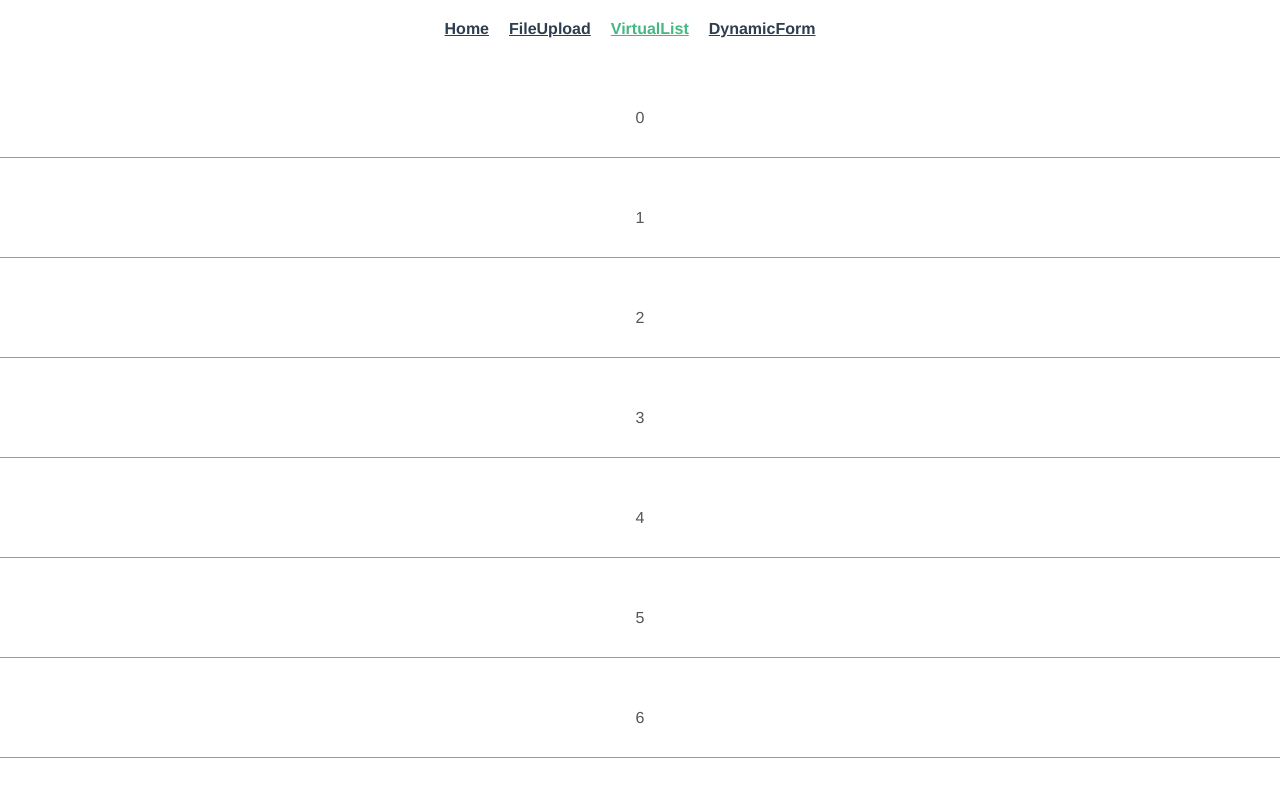
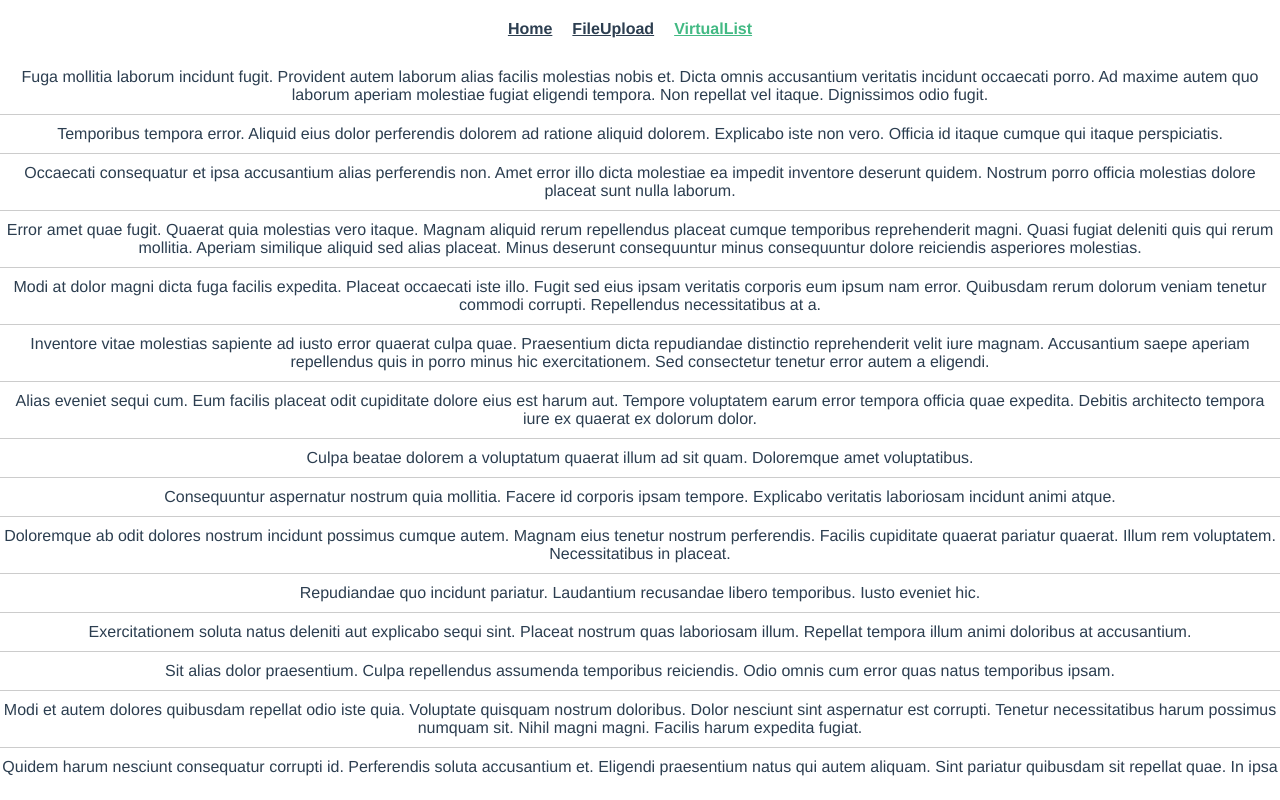
Before and after one commit to vancats/van-emphasis, a Vue app: page /virtual-list in a window 1280 px wide. Built offline with nearby package versions, Linux system fonts and the light colour scheme.

Commit message:
feat: virtual-list

```diff
--- a/package.json
+++ b/package.json
@@ -7,6 +7,7 @@
     "build": "vue-cli-service build"
   },
   "dependencies": {
+    "@faker-js/faker": "^7.3.0",
     "core-js": "^3.6.5",
     "element-ui": "^2.15.9",
     "fs-extra": "^10.1.0",
--- a/src/App.vue
+++ b/src/App.vue
@@ -4,7 +4,6 @@
       <router-link to="/">Home</router-link>
       <router-link to="/file-upload">FileUpload</router-link>
       <router-link to="/virtual-list">VirtualList</router-link>
-      <router-link to="/dynamic-form">DynamicForm</router-link>
     </div>
     <router-view />
   </div>
--- /dev/null
+++ b/src/views/VirtualList/DynamicHeight.vue
@@ -0,0 +1,178 @@
+<template>
+  <div ref="list" class="virtual-list-container" @scroll="scrollEvent">
+    <div ref="phantom" class="virtual-list-phantom"></div>
+    <div ref="content" class="virtual-list">
+      <div
+        ref="items"
+        class="virtual-list-item"
+        v-for="item in visibleData"
+        :id="item._index"
+        :key="item._index"
+      >{{ item.value }}</div>
+    </div>
+  </div>
+</template>
+
+<script>
+export default {
+  name: 'DynamicHeightVirtual',
+  props: {
+    listData: {
+      type: Array,
+      required: true,
+    },
+    estimatedItemSize: {
+      type: Number,
+      default: 50
+    },
+    bufferScale: {
+      type: Number,
+      default: 1,
+    },
+  },
+  computed: {
+    _listData() {
+      return this.listData.map((item, index) => {
+        return {
+          _index: `_${index}`,
+          ...item
+        }
+      })
+    },
+    visibleCount() {
+      return Math.ceil(this.screenHeight / this.estimatedItemSize)
+    },
+    aboveCount() {
+      return Math.min(this.start, this.bufferScale * this.visibleCount)
+    },
+    belowCount() {
+      return Math.min(this.listData.length - this.end, this.bufferScale * this.visibleCount)
+    },
+    visibleData() {
+      return this._listData.slice(this.start - this.aboveCount, this.end + this.belowCount)
+    },
+  },
+  created() {
+    this.initPositions()
+  },
+  mounted() {
+    this.screenHeight = this.$el.clientHeight
+    this.start = 0
+    this.end = this.start + this.visibleCount
+  },
+  data() {
+    return {
+      screenHeight: 0,
+      start: 0,
+      end: 0,
+      positions: [],
+    }
+  },
+  updated() {
+    this.$nextTick(() => {
+      if (!this.$refs.items || !this.$refs.items.length) return
+      this.updateItemSize()
+      let height = this.positions[this.positions.length - 1].bottom
+      this.$refs.phantom.style.height = height + 'px'
+      this.setStartOffset()
+    })
+  },
+  methods: {
+    initPositions() {
+      this.positions = this.listData.map((item, index) => {
+        return {
+          index,
+          height: this.estimatedItemSize,
+          top: index * this.estimatedItemSize,
+          bottom: (index + 1) * this.estimatedItemSize,
+        }
+      })
+    },
+    scrollEvent() {
+      const scrollTop = this.$refs.list.scrollTop
+      this.start = this.getStartIndex(scrollTop)
+      this.end = this.start + this.visibleCount
+      this.setStartOffset()
+    },
+    updateItemSize() {
+      const nodes = this.$refs.items
+      nodes.forEach(node => {
+        const rect = node.getBoundingClientRect()
+        const height = rect.height
+        const index = +node.id.slice(1)
+        const oldHeight = this.positions[index].height
+        const dHeight = oldHeight - height
+        if (dHeight) {
+          this.positions[index].bottom -= dHeight
+          this.positions[index].height = height
+          for (let i = index + 1; i < this.positions.length; i++) {
+            this.positions[i].top = this.positions[i - 1].bottom
+            this.positions[i].bottom -= dHeight
+          }
+        }
+      })
+    },
+    setStartOffset() {
+      let size = this.positions[this.start].top - (this.positions[this.start - this.aboveCount] ? this.positions[this.start - this.aboveCount].top : 0)
+      let startOffset = this.start >= 1 ? this.positions[this.start - 1].bottom - size : 0
+      this.$refs.content.style.transform = `translate3d(0, ${startOffset}px,0)`
+    },
+    //获取列表起始索引
+    getStartIndex(scrollTop = 0) {
+      //二分法查找
+      return this.binarySearch(this.positions, scrollTop)
+    },
+    //二分法查找
+    binarySearch(list, value) {
+      let start = 0
+      let end = list.length - 1
+      let tempIndex = null
+      while (start <= end) {
+        let midIndex = parseInt((start + end) / 2)
+        let midValue = list[midIndex].bottom
+        if (midValue === value) {
+          return midIndex + 1
+        } else if (midValue < value) {
+          start = midIndex + 1
+        } else if (midValue > value) {
+          if (tempIndex === null || tempIndex > midIndex) {
+            tempIndex = midIndex
+          }
+          end = end - 1
+        }
+      }
+      return tempIndex
+    },
+  },
+}
+</script>
+
+<style scoped>
+.virtual-list-container {
+  height: 100%;
+  overflow: auto;
+  position: relative;
+  -webkit-overflow-scrolling: touch;
+}
+
+.virtual-list-phantom {
+  position: absolute;
+  left: 0;
+  right: 0;
+  top: 0;
+  z-index: -1;
+}
+
+.virtual-list {
+  position: absolute;
+  left: 0;
+  right: 0;
+  top: 0;
+}
+
+.virtual-list-item {
+  padding: 10px 0;
+  border-bottom: 1px solid #ccc;
+  box-sizing: border-box;
+}
+</style>
--- /dev/null
+++ b/src/views/VirtualList/FixHeight.vue
@@ -0,0 +1,95 @@
+<template>
+  <div ref="list" class="virtual-list-container" @scroll="scrollEvent">
+    <div class="virtual-list-phantom" :style="{ height: listHeight + 'px' }"></div>
+    <div class="virtual-list" :style="{ transform: getTransform }">
+      <div
+        class="virtual-list-item"
+        v-for="item in visibleData"
+        :key="item.id"
+        :style="{ height: itemSize + 'px', lineHeight: itemSize + 'px' }"
+      >{{ item.value }}</div>
+    </div>
+  </div>
+</template>
+
+<script>
+export default {
+  name: 'FixHeightVirtual',
+  props: {
+    listData: {
+      type: Array,
+      required: true,
+    },
+    itemSize: {
+      type: String | Number,
+      default: 30,
+    },
+  },
+  computed: {
+    listHeight() {
+      return this.listData.length * this.itemSize
+    },
+    visibleCount() {
+      return Math.ceil(this.screenHeight / this.itemSize)
+    },
+    visibleData() {
+      return this.listData.slice(this.start, Math.min(this.end, this.listData.length))
+    },
+    getTransform() {
+      return `translate3d(0,${this.startOffset}px,0)`
+    },
+  },
+  data() {
+    return {
+      screenHeight: 0,
+      startOffset: 0,
+      start: 0,
+      end: null,
+    }
+  },
+  mounted() {
+    console.log(this.visibleCount)
+    this.screenHeight = this.$el.clientHeight
+    this.start = 0
+    this.end = this.start + this.visibleCount
+  },
+  methods: {
+    scrollEvent() {
+      const scrollTop = this.$refs.list.scrollTop
+      this.startOffset = scrollTop - (scrollTop % this.itemSize)
+      this.start = Math.floor(this.startOffset / this.itemSize)
+      this.end = this.start + this.visibleCount
+    }
+  },
+}
+</script>
+
+<style scoped>
+.virtual-list-container {
+  height: 100%;
+  overflow: auto;
+  position: relative;
+  -webkit-overflow-scrolling: touch;
+}
+
+.virtual-list-phantom {
+  position: absolute;
+  left: 0;
+  right: 0;
+  top: 0;
+  z-index: -1;
+}
+
+.virtual-list {
+  position: absolute;
+  left: 0;
+  right: 0;
+  top: 0;
+}
+
+.virtual-list-item {
+  padding: 10px 0;
+  border-bottom: 1px solid #ccc;
+  box-sizing: border-box;
+}
+</style>
--- a/src/views/VirtualList/fixWidth.vue
+++ /dev/null
@@ -1,102 +0,0 @@
-<template>
-  <div ref="list" class="infinite-list-container" @scroll="scrollEvent">
-    <div class="infinite-list-phantom" :style="{ height: listHeight + 'px'}"></div>
-    <div class="infinite-list" :style="{ transform: getTransform }">
-      <div
-        ref="items"
-        class="infinite-list-item"
-        v-for="item in visibleData"
-        :key="item.id"
-        :style="{ height: itemSize + 'px',lineHeight: itemSize + 'px' }"
-      >{{ item.value }}</div>
-    </div>
-  </div>
-</template>
-
-<script>
-export default {
-  name: 'VirtualList',
-  props: {
-    listData: {
-      type: Array,
-      required: true,
-    },
-    itemSize: {
-      type: Number,
-      default: 200,
-    }
-  },
-  computed: {
-    listHeight() {
-      return this.listData.length * this.itemSize
-    },
-    visibleCount() {
-      return Math.ceil(this.screenHeight / this.itemSize)
-    },
-    visibleData() {
-      console.log('this.listData.slice(this.start, Math.min(this.end, this.listData.length)): ', this.listData.slice(this.start, Math.min(this.end, this.listData.length)))
-      return this.listData.slice(this.start, Math.min(this.end, this.listData.length))
-    },
-    getTransform() {
-      return `translate3d(0, ${this.startOffset}px, 0)`
-    }
-  },
-  data() {
-    return {
-      screenHeight: 0,
-      startOffset: 0,
-      start: 0,
-      end: null,
-    }
-  },
-  mounted() {
-    this.screenHeight = this.$el.clientWidth
-    this.start = 0
-    this.end = this.start + this.visibleCount
-    console.log(this.listHeight)
-  },
-  methods: {
-    scrollEvent() {
-      let scrollTop = this.$refs.list.scrollTop
-      console.log(1)
-      console.log('scrollTop: ', scrollTop)
-      this.start = Math.floor(scrollTop / this.itemSize)
-      this.end = this.start + this.visibleCount
-      this.startOffset = scrollTop - (scrollTop % this.itemSize)
-    }
-  },
-}
-</script>
-
-
-<style scoped>
-.infinite-list-container {
-  height: 100%;
-  overflow: auto;
-  position: relative;
-  -webkit-overflow-scrolling: touch;
-}
-
-.infinite-list-phantom {
-  position: absolute;
-  left: 0;
-  top: 0;
-  right: 0;
-  z-index: -1;
-}
-
-.infinite-list {
-  left: 0;
-  right: 0;
-  top: 0;
-  position: absolute;
-  text-align: center;
-}
-
-.infinite-list-item {
-  padding: 10px;
-  color: #555;
-  box-sizing: border-box;
-  border-bottom: 1px solid #999;
-}
-</style>
--- a/src/views/VirtualList/index.vue
+++ b/src/views/VirtualList/index.vue
@@ -1,14 +1,18 @@
 <template>
   <div class="virtual">
-    <VirtualList :listData="data" :itemSize="100" />
+    <VirtualList :listData="data" :itemSize="100" :estimatedItemSize="100" />
   </div>
 </template>
 
 <script>
-import VirtualList from './fixWidth.vue'
+import VirtualList from './DynamicHeight.vue'
+import { faker } from '@faker-js/faker'
 let d = []
 for (let i = 0; i < 1000; i++) {
-  d.push({ id: i, value: i })
+  d.push({
+    id: i,
+    value: faker.lorem.sentences()
+  })
 }
 
 export default {
--- /dev/null
+++ b/vue.config.js
@@ -0,0 +1,5 @@
+module.exports = {
+  devServer: {
+    port: 9000,
+  }
+}
```
Also changed, not shown: 1 other file (tests, documents, lock files or other folders).
